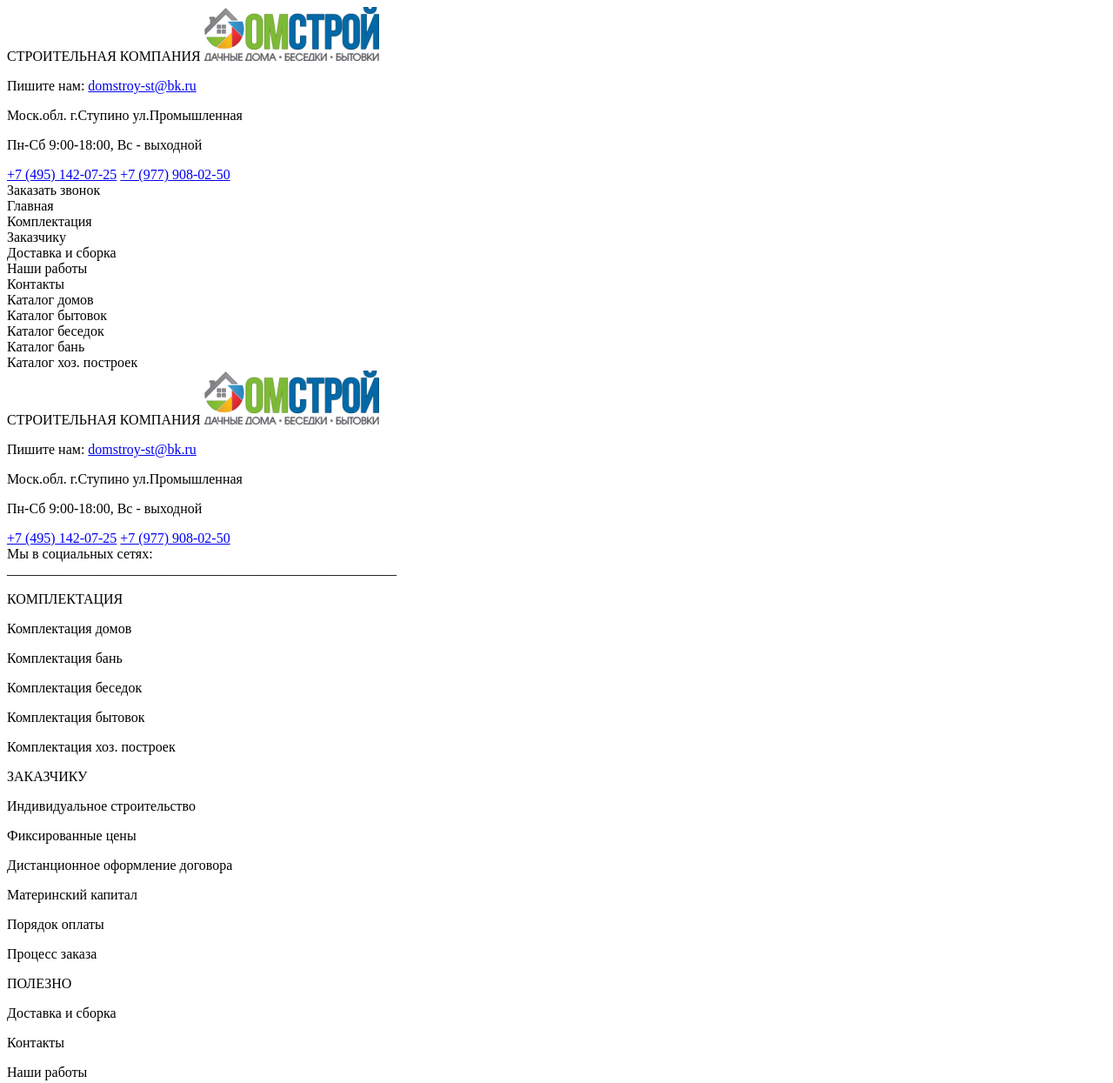
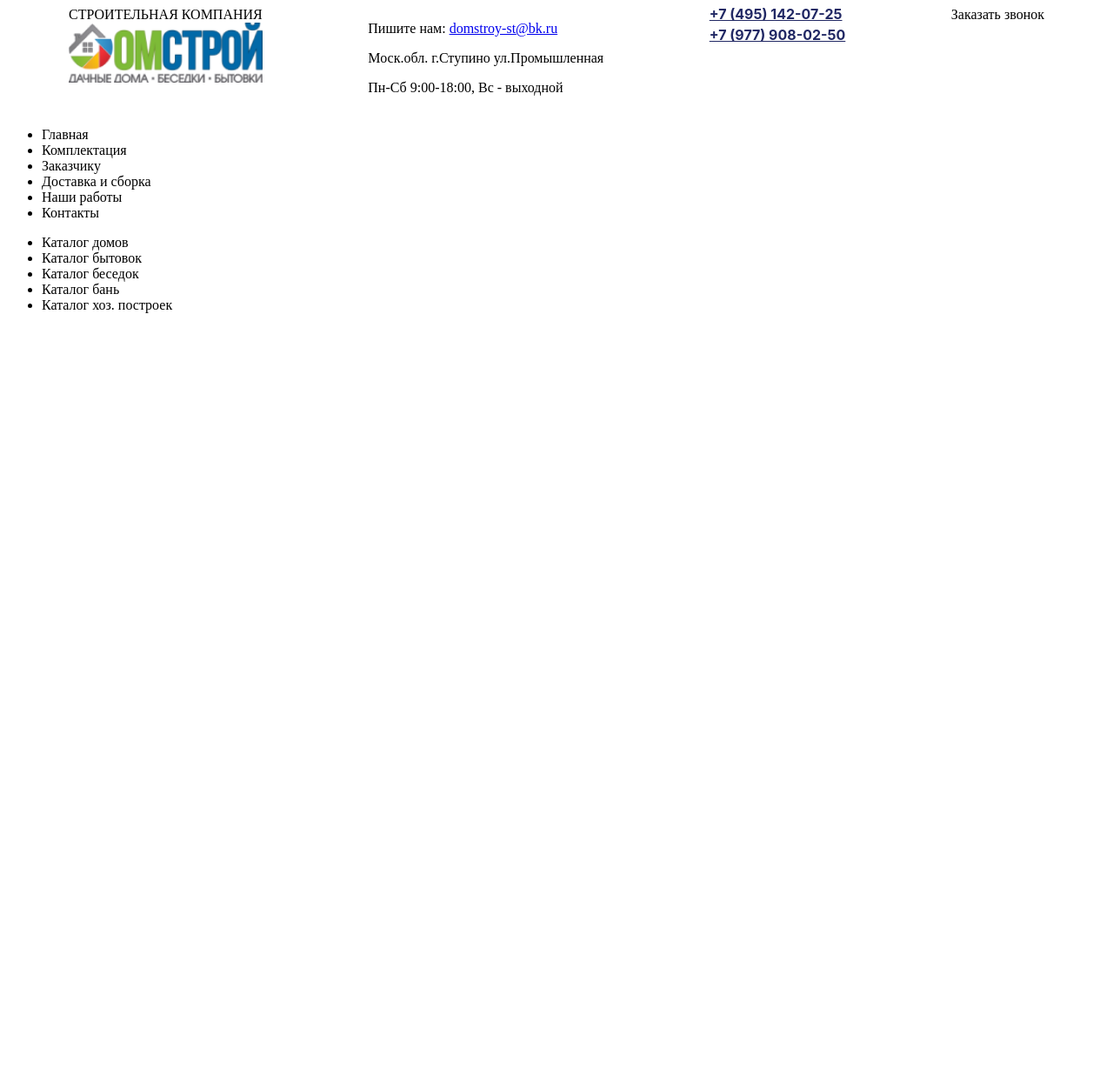
Before and after one commit to Eduard988/DomStroy, a plain HTML site: page index1.html in a window 1280 px wide. Shown: the top 1245 px of the page at 87% size. After the commit the page ends 800 px from the top, so only its background shows below. Drawn offline with Linux system fonts and the light colour scheme.

Commit message:
fix html

```diff
--- a/index1.html
+++ b/index1.html
@@ -15,127 +15,141 @@
                 СТРОИТЕЛЬНАЯ КОМПАНИЯ
                 <img src="img/logotype.png">
             </div>
-            <div class="adress">
-                <p class="email">
+            <div class="addresses">
+                <p class="addresses__email">
                     Пишите нам:
-                    <a class="pochta" href="#">domstroy-st@bk.ru</a>
+                    <a class="addresses__pochta" href="#">domstroy-st@bk.ru</a>
                 </p>
-                <p class="street">Моск.обл. г.Ступино ул.Промышленная</p>
-                <p class="work">Пн-Сб 9:00-18:00, Вс - выходной</p>
+                <p class="addresses__street">Моск.обл. г.Ступино ул.Промышленная</p>
+                <p class="addresses__work">Пн-Сб 9:00-18:00, Вс - выходной</p>
             </div>
             <div class="telephone">
-                <a href="tel:+7 (495) 142-07-25">+7 (495) 142-07-25</a>
-                <a href="tel:+7 (977) 908-02-50">+7 (977) 908-02-50</a>
+                <a class="telephone__item" href="tel:+7 (495) 142-07-25">+7 (495) 142-07-25</a>
+                <a class="telephone__item" href="tel:+7 (977) 908-02-50">+7 (977) 908-02-50</a>
             </div>
             <div class="call">
                 Заказать звонок
             </div>
         </div>
-        <div class="second-row">
-            <div class="the-main">
+        <ul class="second-row">
+            <li class="the-main">
                 Главная
-            </div>
-            <div class="complicathion">
+            </li>
+            <li class="complicathion">
                 Комплектация
-            </div>
-            <div class="the-customer">
+            </li>
+            <li class="the-customer">
                 Заказчику
-            </div>
-            <div class="dilevery">
+            </li>
+            <li class="dilevery">
                 Доставка и сборка
-            </div>
-            <div class="our-work">
+            </li>
+            <li class="our-work">
                 Наши работы
-            </div>
-            <div class="contact">
+            </li>
+            <li class="contact">
                 Контакты
-            </div>
-        </div>
-        <div class="third-row">
-            <div class="the-house-catalog">
+            </li>
+        </ul>
+        <ul class="third-row">
+            <li class="the-house-catalog">
                 Каталог домов
-            </div>
-            <div class="the-cabins-catalog">
+            </li>
+            <li class="the-cabins-catalog">
                 Каталог бытовок
-            </div>
-            <div class="the-gazebo-catalog">
+            </li>
+            <li class="the-gazebo-catalog">
                 Каталог беседок
-            </div>
-            <div class="the-baths-catalog">
+            </li>
+            <li class="the-baths-catalog">
                 Каталог бань
-            </div>
-            <div class="the-catalog-of-outbuidings">
+            </li>
+            <li class="the-catalog-of-outbuidings">
                 Каталог хоз. построек
-            </div>
-        </div>
+            </li>
+        </ul>
     </header>
-    <footer class="footer">
-        <div class="first-row">
-            <div class="logotype">
-                СТРОИТЕЛЬНАЯ КОМПАНИЯ
-                <img src="img/logotype.png">
-            </div>
-            <div class="adress">
-                <p class="email">
-                    Пишите нам:
-                    <a class="pochta" href="#">domstroy-st@bk.ru</a>
-                </p>
-                <p class="street"> Моск.обл. г.Ступино ул.Промышленная </p>
-                <p class="work">Пн-Сб 9:00-18:00, Вс - выходной</p>
-            </div>
-            <div class="telephone">
-                <a href="tel+7 (495) 142-07-25">+7 (495) 142-07-25</a>
-                <a href="tel+7 (977) 908-02-50">+7 (977) 908-02-50</a>
-            </div>
-            <div class="zakazati-zvonok">
-                Мы в социальных сетях:
-            </div>
-        </div>
-        <div class="second-row">
-            <div class="linia">
-                ________________________________________________________
-            </div>
-        </div>
-        <div class="third-row">
-            <div class="complectathion">
-                <p class="komplekt">КОМПЛЕКТАЦИЯ</p>
-                <p class="the-house-catalog">Комплектация домов</p>
-                <p class="the-baths-catalog">Комплектация бань</p>
-                <p class="the-gazebo-catalog">Комплектация беседок</p>
-                <p class="the-cabins-catalog">Комплектация бытовок</p>
-                <p class="the-catalog-of-outbuidings">Комплектация хоз. построек</p>
-            </div>
-            <div class="the-customer">
-                <p class="the-customer">ЗАКАЗЧИКУ</p>
-                <p class="Individual-construction">Индивидуальное строительство</p>
-                <p class="Fixed-prices">Фиксированные цены</p>
-                <p class="contract">Дистанционное оформление договора</p>
-                <p class="Maternal-capital">Материнский капитал</p>
-                <p class="Payment-order">Порядок оплаты</p>
-                <p class="Order-process">Процесс заказа</p>
-            </div>
-            <div class="polezno">
-                <p class="HEALTHY">ПОЛЕЗНО</p>
-                <p class="Delivery-and-assembly">Доставка и сборка</p>
-                <p class="Contacts">Контакты</p>
-                <p class="Our-works">Наши работы</p>
-            </div>
-            <div class="">
-                <p class="HONEST-GAZERBOARD-CALCULATOR">ЧЕСТНЫЙ КАЛЬКУЛЯТОР БЕСЕДОК</p>
-                <p class="CONNECT-WITH-US">СВЯЗАТЬСЯ С НАМИ</p>
-            </div>
-        </div>
-        <div class="fourth-row">
+<!--    <footer class="footer">-->
+<!--        <div class="first-row">-->
+<!--            <div class="logotype">-->
+<!--                СТРОИТЕЛЬНАЯ КОМПАНИЯ-->
+<!--                <img src="img/logotype.png">-->
+<!--            </div>-->
+<!--            <div class="adress">-->
+<!--                <p class="email">-->
+<!--                    Пишите нам:-->
+<!--                    <a class="pochta" href="#">domstroy-st@bk.ru</a>-->
+<!--                </p>-->
+<!--                <p class="street"> Моск.обл. г.Ступино ул.Промышленная </p>-->
+<!--                <p class="work">Пн-Сб 9:00-18:00, Вс - выходной</p>-->
+<!--            </div>-->
+<!--            <div class="telephone">-->
+<!--                <a href="tel+7 (495) 142-07-25">+7 (495) 142-07-25</a>-->
+<!--                <a href="tel+7 (977) 908-02-50">+7 (977) 908-02-50</a>-->
+<!--            </div>-->
+<!--            <div class="zakazati-zvonok">-->
+<!--                Мы в социальных сетях:-->
+<!--            </div>-->
+<!--        </div>-->
+<!--        <div class="second-row">-->
+<!--            <div class="linia">-->
+<!--                ________________________________________________________-->
+<!--            </div>-->
+<!--        </div>-->
+<!--        <div class="third-row">-->
+<!--&lt;!&ndash;            <div class="complectathion">&ndash;&gt;-->
+<!--&lt;!&ndash;                <p class="komplekt">КОМПЛЕКТАЦИЯ</p>&ndash;&gt;-->
+<!--&lt;!&ndash;                <p class="the-house-catalog">Комплектация домов</p>&ndash;&gt;-->
+<!--&lt;!&ndash;                <p class="the-baths-catalog">Комплектация бань</p>&ndash;&gt;-->
+<!--&lt;!&ndash;                <p class="the-gazebo-catalog">Комплектация беседок</p>&ndash;&gt;-->
+<!--&lt;!&ndash;                <p class="the-cabins-catalog">Комплектация бытовок</p>&ndash;&gt;-->
+<!--&lt;!&ndash;                <p class="the-catalog-of-outbuidings">Комплектация хоз. построек</p>&ndash;&gt;-->
+<!--&lt;!&ndash;            </div>&ndash;&gt;-->
+<!--            <div class="complectathion">-->
+<!--                <span class="complectathion__title">-->
+<!--                    комплектация-->
+<!--                </span>-->
+<!--                <ul class="complectathion__list">-->
+<!--                    <li class="complectathion__item">-->
+<!--                        Комплектация домов-->
+<!--                    </li>-->
+<!--                    <li class="complectathion__item">-->
+<!--                        Комплектация бань-->
+<!--                    </li>-->
+<!--                </ul>-->
 
-        </div>
-        <div class="fifth-row">
-            <div class="prava">
-                Copyright © “ДОМСТРОЙ” 2022. Все права защищены.
-            </div>
-            <div class="politika">Политика конфиденциальности</div>
-            <div class="agree">Пользовательское соглашение</div>
-            <div class="fail">Cookies</div>
-        </div>
-    </footer>
+<!--            </div>-->
+<!--            <div class="the-customer">-->
+<!--                <p class="the-customer">ЗАКАЗЧИКУ</p>-->
+<!--                <p class="Individual-construction">Индивидуальное строительство</p>-->
+<!--                <p class="Fixed-prices">Фиксированные цены</p>-->
+<!--                <p class="contract">Дистанционное оформление договора</p>-->
+<!--                <p class="Maternal-capital">Материнский капитал</p>-->
+<!--                <p class="Payment-order">Порядок оплаты</p>-->
+<!--                <p class="Order-process">Процесс заказа</p>-->
+<!--            </div>-->
+<!--            <div class="polezno">-->
+<!--                <p class="HEALTHY">ПОЛЕЗНО</p>-->
+<!--                <p class="Delivery-and-assembly">Доставка и сборка</p>-->
+<!--                <p class="Contacts">Контакты</p>-->
+<!--                <p class="Our-works">Наши работы</p>-->
+<!--            </div>-->
+<!--            <div class="">-->
+<!--                <p class="HONEST-GAZERBOARD-CALCULATOR">ЧЕСТНЫЙ КАЛЬКУЛЯТОР БЕСЕДОК</p>-->
+<!--                <p class="CONNECT-WITH-US">СВЯЗАТЬСЯ С НАМИ</p>-->
+<!--            </div>-->
+<!--        </div>-->
+<!--        <div class="fourth-row">-->
+
+<!--        </div>-->
+<!--        <div class="fifth-row">-->
+<!--            <div class="prava">-->
+<!--                Copyright © “ДОМСТРОЙ” 2022. Все права защищены.-->
+<!--            </div>-->
+<!--            <div class="politika">Политика конфиденциальности</div>-->
+<!--            <div class="agree">Пользовательское соглашение</div>-->
+<!--            <div class="fail">Cookies</div>-->
+<!--        </div>-->
+<!--    </footer>-->
 </body>
 </html>
--- a/style.css
+++ b/style.css
@@ -0,0 +1,22 @@
+.first-row {
+    display: flex;
+    margin: 5px 71px 20px 71px;
+    justify-content: space-between;
+}
+.logotype {
+    display: flex;
+    flex-direction: column;
+}
+.telephone {
+    display: flex;
+    flex-direction: column;
+    gap: 8px;
+}
+.telephone__item {
+    color: #212864;
+    font-family: Inter;
+    font-size: 16px;
+    font-weight: 700;
+    line-height: 1;
+    text-transform: uppercase;
+}
```
